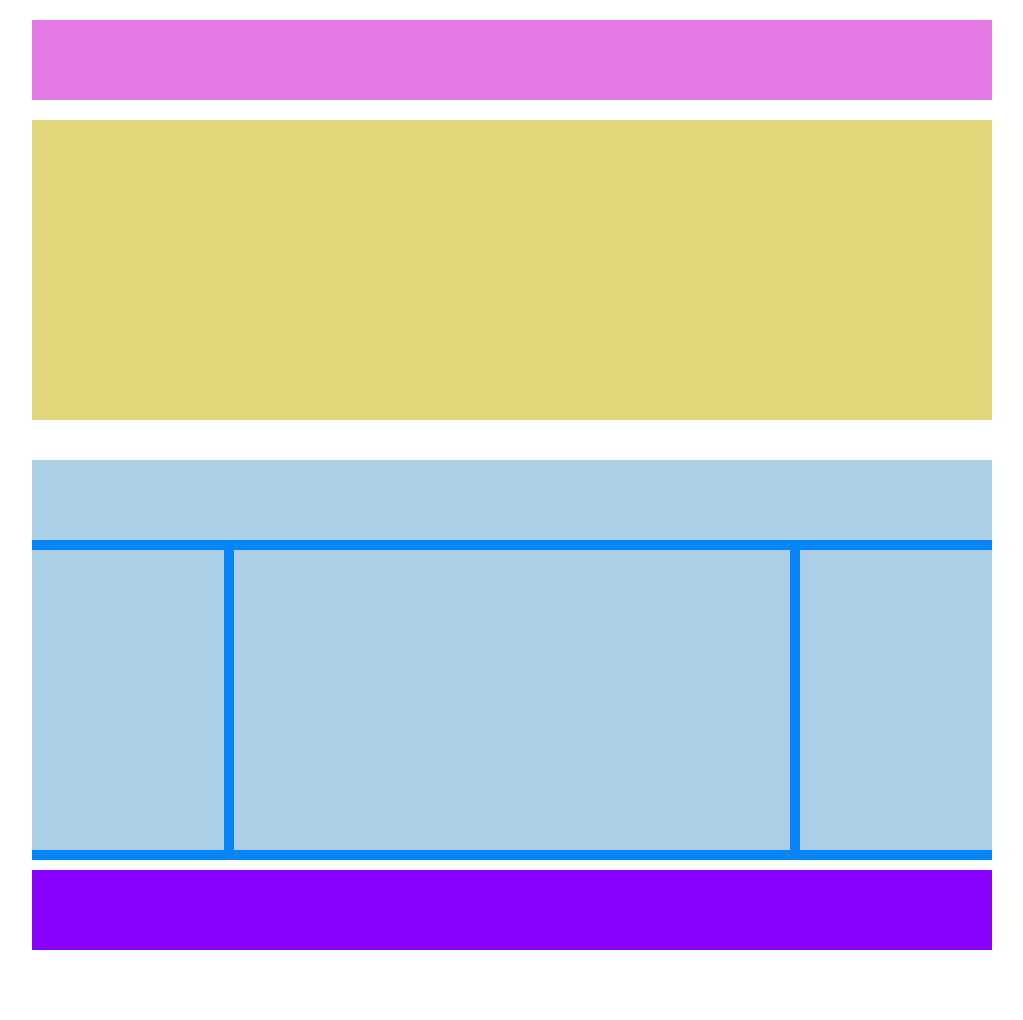
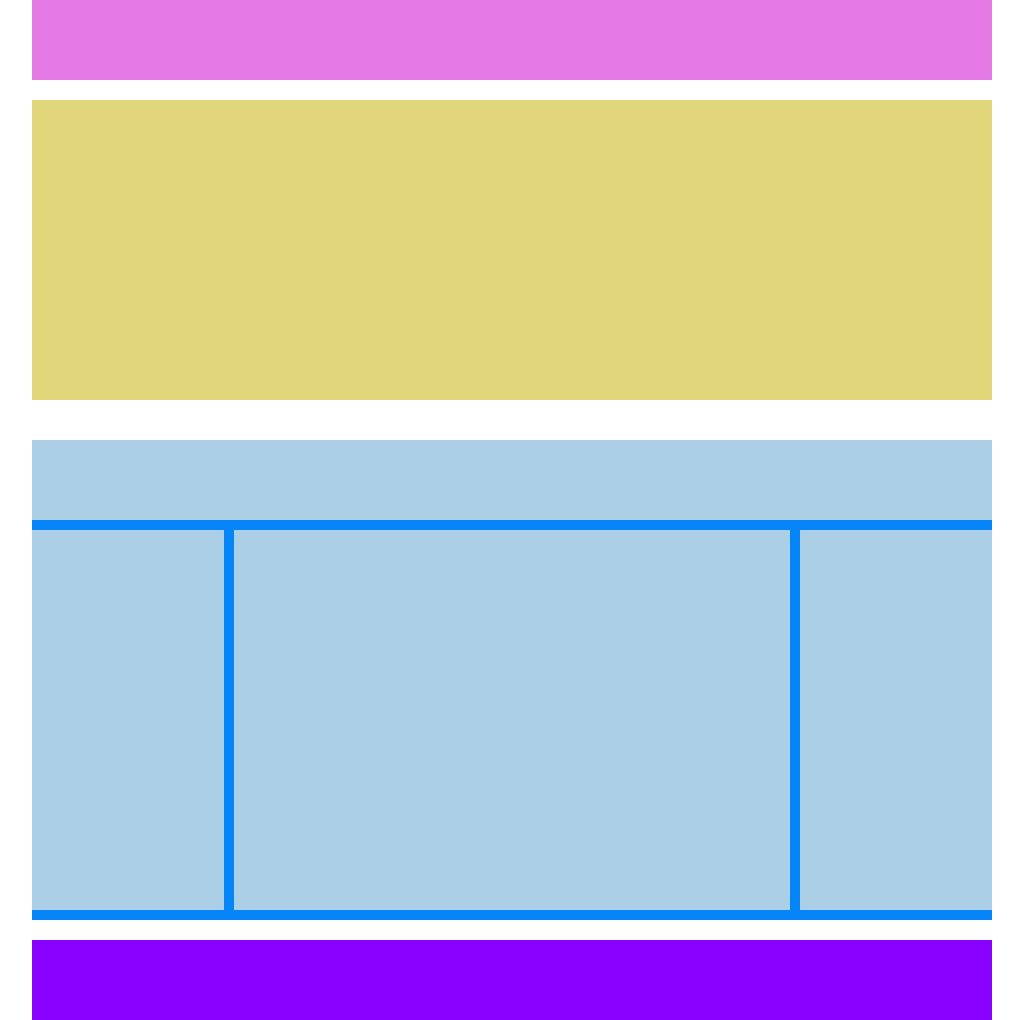
Before and after one commit to Mdigennaro/htmlcss-struttura-wp, a plain HTML site: page index.html in a window 1280 px wide. Shown: the whole page, without its empty margins (128-1151 px from the left). Before the commit the page ends 960 px from the top, so only its background shows below. Drawn offline with Linux system fonts and the light colour scheme.

Commit message:
correzzione box main e aggiunta clearfix

```diff
--- a/css/style.css
+++ b/css/style.css
@@ -9,15 +9,26 @@ body{
   margin: auto;
 }
 
+.clearfix::after{
+  content: "";
+  display: table;
+  clear: both;
+}
+
+header, footer{
+  height: 80px;
+}
+
 header{
-  height: 80px;
-  margin: 20px 0;
   background-color: #e579e6;
 }
 
+main{
+  margin: 20px 0;
+}
+
+
 footer{
-  height: 80px;
-  margin: 10px 0;
   background-color: #8801fe;
 }
 
@@ -31,15 +42,14 @@ aside, section{
   background-color: #e1d67a;
 }
 
-.box-main{
-  min-height: 400px;
+.box-main{;
   background-color: #abcfe7;
   margin-top: 40px;
 }
 
 aside{
+  min-height: 400px;
   width: 20%;
-  min-height: 320px;
   border-top: 10px solid #0685f8;
   border-bottom: 10px solid #0685f8;
 
@@ -47,7 +57,6 @@ aside{
 
 section{
   width: 60%;
-  min-height: 320px;
   border: 10px solid #0685f8;
-
+  min-height: 400px;
 }
--- a/index.html
+++ b/index.html
@@ -12,7 +12,7 @@
   <header></header>
   <main>
     <div class="jumbotron"></div>
-    <div class="box-main" >
+    <div class="box-main clearfix" >
       <aside></aside>
       <section></section>
       <aside></aside>
```
